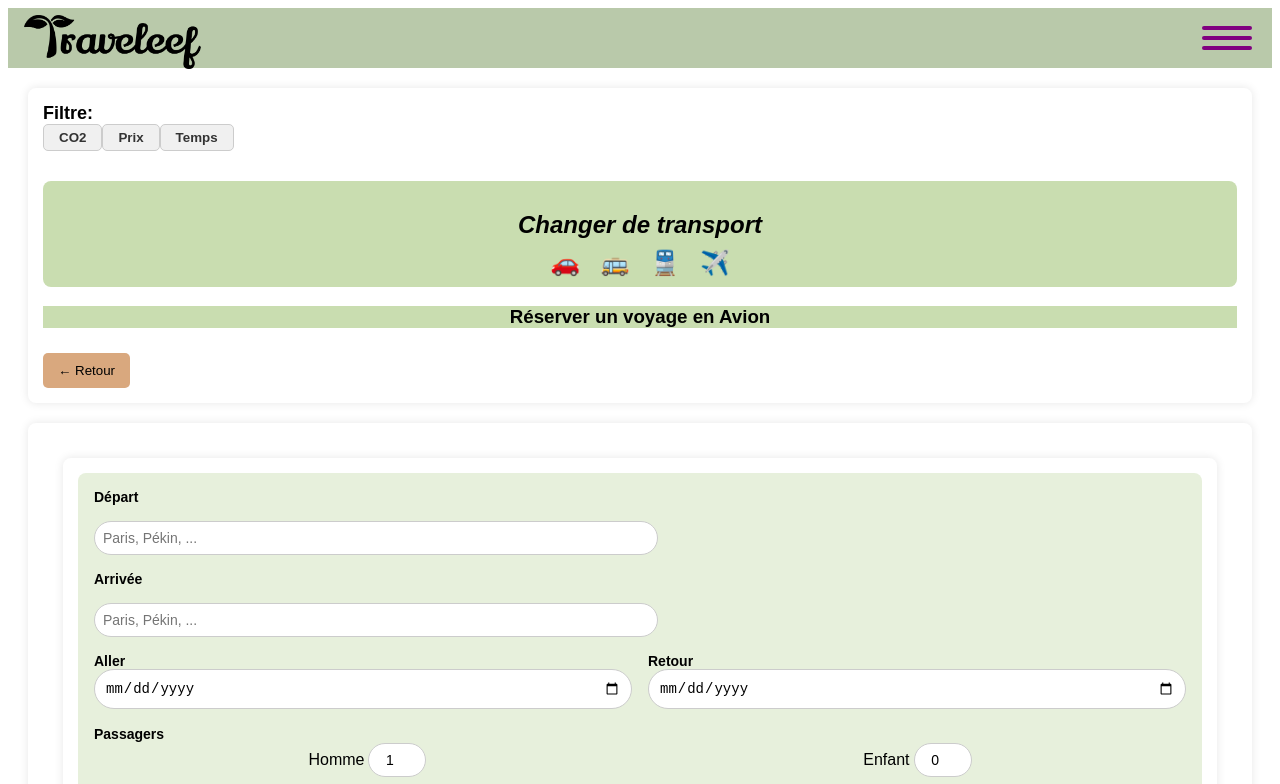
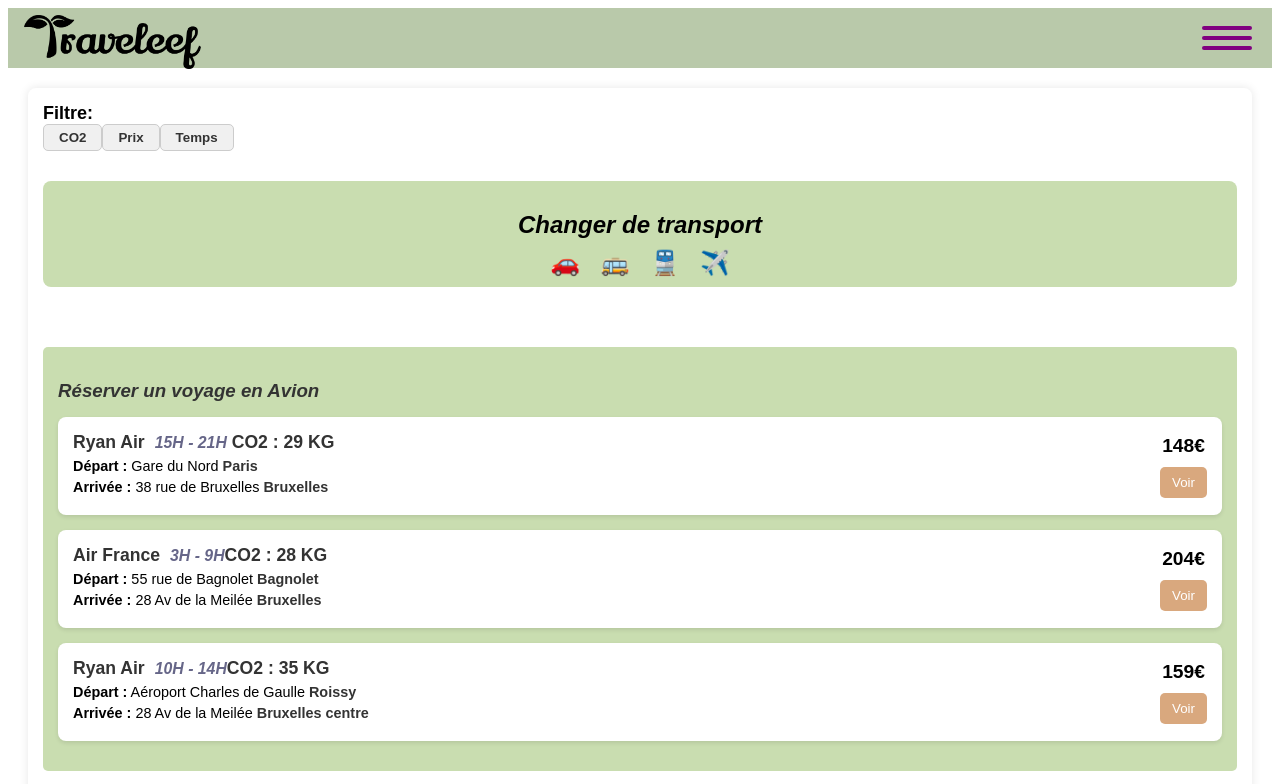
Before and after one commit to emarielouise972/Traveleef_frontend, an Angular app in the folder accueil/: page /recherche-voyages in a window 1280 px wide. Shown: the top 784 px of the page. Built offline with nearby package versions, Linux system fonts and the light colour scheme.

Commit message:
probleme dimensions + ajout page detail

```diff
--- a/accueil/src/app/app.routes.ts
+++ b/accueil/src/app/app.routes.ts
@@ -1,6 +1,7 @@
 import { Routes } from '@angular/router';
 import { PageAccueilComponent } from './page-accueil/page-accueil.component';
 import { RechercheVoyagesComponent } from './recherche-voyages/recherche-voyages.component';
+import { DetailComponent } from './detail/detail.component';
 
 export const routes: Routes = [
     {
@@ -10,5 +11,9 @@
     {
         path:'recherche-voyages',
         component:RechercheVoyagesComponent
+    },
+    {
+        path:'detail',
+        component:DetailComponent
     }
 ];
--- /dev/null
+++ b/accueil/src/app/detail/detail.component.html
@@ -0,0 +1,26 @@
+<div class="reservation-card">
+    <div class="card-header">
+      <h2>15h-21h</h2>
+      <div class="logo">
+        <span>Ryan Air</span>
+      </div>
+    </div>
+
+    <div class="card-details">
+      <p><strong>Départ:</strong></p>
+      <p>Paris, Gare du nord <span class="highlight-time">15h</span></p>
+
+      <p><strong>Arrivée:</strong></p>
+      <p>Bruxelles <span class="highlight-time">21h</span></p>
+
+      <p><strong>Empreinte carbone:</strong> <span class="co2">29Kg CO2</span></p>
+
+      <p><strong>Prix:</strong> <span class="price">148€</span></p>
+    </div>
+
+    <button class="reserve-button">Réserver</button>
+  </div>
+
+  <div class="back-button">
+    <button class="circle-button">&#x21A9;</button>
+  </div>
--- a/accueil/src/app/recherche-voyages/recherche-voyages.component.html
+++ b/accueil/src/app/recherche-voyages/recherche-voyages.component.html
@@ -1,9 +1,8 @@
-
 <div class="container">
   <!-- Barre de filtres -->
   <div class="filter-bar">
     <span class="filter">
-        <span class="filter"><strong>Filtre:</strong></span>
+      <span class="filter"><strong>Filtre:</strong></span>
       <div class="sort-buttons">
         <button>CO2</button>
         <button>Prix</button>
@@ -14,7 +13,6 @@
 
   <!-- Changer de transport -->
   <div class="transport-header">
-
     <h2>Changer de transport</h2>
     <div class="icons">
       <!-- Ajoutez des icônes avec des images ou une librairie comme FontAwesome -->
@@ -29,8 +27,75 @@
   <div class="flight-list">
     <h3>Réserver un voyage en Avion</h3>
 
-    <!-- Utilisation d'un *ngFor pour afficher chaque vol -->
-    <!--<div class="flight-card" *ngFor="let flight of flights">
+    <!-- Vol 1 -->
+    <div class="flight-card">
+      <div class="flight-info">
+        <h4>
+          <strong>Ryan Air</strong> <span class="time">15H - 21H</span>
+          <span class="c02"> CO2 : 29 KG</span>
+        </h4>
+        <p>
+          <strong>Départ :</strong> Gare du Nord
+          <span class="highlight">Paris</span>
+        </p>
+        <p>
+          <strong>Arrivée :</strong> 38 rue de Bruxelles
+          <span class="highlight">Bruxelles</span>
+        </p>
+      </div>
+      <div class="price">
+        <p><strong>148€</strong></p>
+        <button class="view-button" routerLink="detail">Voir</button>
+      </div>
+    </div>
+
+    <!-- Vol 2 -->
+    <div class="flight-card">
+      <div class="flight-info">
+        <h4>
+          <strong>Air France</strong> <span class="time">3H - 9H</span>
+          <span class="c02">CO2 : 28 KG</span>
+        </h4>
+        <p>
+          <strong>Départ :</strong> 55 rue de Bagnolet
+          <span class="highlight">Bagnolet</span>
+        </p>
+        <p>
+          <strong>Arrivée :</strong> 28 Av de la Meilée
+          <span class="highlight">Bruxelles</span>
+        </p>
+      </div>
+      <div class="price">
+        <p><strong>204€</strong></p>
+        <button class="view-button" routerLink="detail">Voir</button>
+      </div>
+    </div>
+
+    <!-- Vol 3 -->
+    <div class="flight-card">
+      <div class="flight-info">
+        <h4>
+          <strong>Ryan Air</strong> <span class="time">10H - 14H</span>
+          <span class="c02">CO2 : 35 KG</span>
+        </h4>
+        <p>
+          <strong>Départ :</strong> Aéroport Charles de Gaulle
+          <span class="highlight">Roissy</span>
+        </p>
+        <p>
+          <strong>Arrivée :</strong> 28 Av de la Meilée
+          <span class="highlight" >Bruxelles centre</span>
+        </p>
+      </div>
+      <div class="price">
+        <p><strong>159€</strong></p>
+        <button class="view-button" routerLink="detail">Voir</button>
+      </div>
+    </div>
+  </div>
+
+  <!-- Utilisation d'un *ngFor pour afficher chaque vol -->
+  <!--<div class="flight-card" *ngFor="let flight of flights">
       <div class="flight-info">
         <span>{{ flight.emissions }}</span>
         <h4>
@@ -53,10 +118,9 @@
         <button class="view-button">Voir</button>
       </div>
    </div>-->
-  </div>
 
   <!-- Bouton retour -->
   <div class="back-button">
-    <button>&larr; Retour</button>
+    <button routerLink="page-accueil">&larr; Retour</button>
   </div>
 </div>
--- a/accueil/src/app/recherche-voyages/recherche-voyages.component.ts
+++ b/accueil/src/app/recherche-voyages/recherche-voyages.component.ts
@@ -1,10 +1,11 @@
 import { NgFor } from '@angular/common';
 import { Component } from '@angular/core';
+import { DetailComponent } from '../detail/detail.component';
 
 @Component({
   selector: 'app-recherche-voyages',
   standalone: true,
-  imports: [NgFor],
+  imports: [NgFor,DetailComponent],
   templateUrl: './recherche-voyages.component.html',
   styleUrl: './recherche-voyages.component.css'
 })
--- a/accueil/src/styles.css
+++ b/accueil/src/styles.css
@@ -411,52 +411,85 @@
 }
 
 /* Liste des vols */
-.flight-list h3 {
-  color: black;
-  margin-bottom: 10px;
-  text-align: center;
+/* Conteneur principal */
+.flight-list {
+  margin-top: 5%;
+  background-color: #C9DDB0;
+  padding: 15px;
+  border-radius: 5px;
 }
 
-.flight-list {
-  background-color: #C9DDB0;
+.flight-list h3 {
+  font-family: Arial, sans-serif;
+  font-weight: bold;
+  font-style: italic;
+  margin-bottom: 15px;
+  color: #333;
 }
 
+/* Carte de vol */
 .flight-card {
-  background-color: #fff;
   display: flex;
   justify-content: space-between;
-  border: 1px solid #ddd;
+  align-items: center;
+  background-color: #fff;
+  margin-bottom: 15px;
   border-radius: 8px;
-  margin-bottom: 15px;
-  padding: 10px;
-  box-shadow: 0 1px 3px rgba(0, 0, 0, 0.2);
+  box-shadow: 0 2px 4px rgba(0, 0, 0, 0.1);
+  padding: 15px;
 }
 
 .flight-info h4 {
   margin: 0;
+  font-size: 1.1em;
+  color: #333;
+}
+
+.flight-info .time {
+  font-size: 0.9em;
+  font-style: italic;
+  color: #668;
+  margin-left: 10px;
 }
 
 .flight-info p {
   margin: 5px 0;
+  font-size: 0.9em;
 }
 
-.highlight {
+.flight-info .highlight {
   font-weight: bold;
   color: #333;
 }
 
+/* Prix et bouton */
 .price {
   text-align: center;
-  display: flex;
-  flex-direction: column;
-  justify-content: center;
+}
+.co2 {
+  margin-left: 10px;
+}
+.price p {
+  font-size: 1.2em;
+  font-weight: bold;
+  margin: 0 0 10px;
+
 }
 
-.price p {
-  font-size: 20px;
-  font-weight: bold;
-  margin: 0 0 5px 0;
+.view-button {
+  background-color: #d9a87e;
+  color: #fff;
+  border: none;
+  border-radius: 5px;
+  padding: 8px 12px;
+  cursor: pointer;
+  transition: background-color 0.3s ease;
 }
+
+.view-button:hover {
+  background-color: #b38362;
+}
+
 
 .view-button {
   background-color: #d9a87e;
@@ -501,3 +534,113 @@
   background-color: #C9DDB0;
   color: white;
 }
+/*-----------detail--------------*/
+/*
+/* Carte principale
+.reservation-card {
+  background-color: #E0E9D5;
+  border-radius: 10px;
+  padding: 15px;
+  width: 280px;
+  box-shadow: 0 2px 4px rgba(0, 0, 0, 0.1);
+  font-family: Arial, sans-serif;
+  margin: 20px auto;
+  position: relative;
+}
+
+/* En-tête de la carte
+.card-header {
+  display: flex;
+  justify-content: space-between;
+  align-items: center;
+}
+
+.card-header h2 {
+  font-size: 1.3em;
+  font-weight: bold;
+  margin: 0;
+}
+
+.logo {
+  background-color: #E91E63; /* Couleur rose pour le logo
+  color: #fff;
+  font-size: 0.9em;
+  font-weight: bold;
+  text-transform: uppercase;
+  border-radius: 50%;
+  width: 50px;
+  height: 50px;
+  display: flex;
+  justify-content: center;
+  align-items: center;
+  position: absolute;
+  top: -10px;
+  right: -10px;
+}
+
+/* Détails du trajet
+.card-details p {
+  margin: 8px 0;
+  font-size: 0.95em;
+}
+
+.card-details .highlight-time {
+  font-weight: bold;
+  color: #333;
+  margin-left: 5px;
+}
+
+.card-details .co2 {
+  font-weight: bold;
+  color: #4CAF50;
+}
+
+.card-details .price {
+  font-weight: bold;
+  font-size: 1.1em;
+  color: #333;
+}
+
+/* Bouton réserver
+.reserve-button {
+  background-color: #D9A87E;
+  color: #fff;
+  border: none;
+  padding: 8px 12px;
+  border-radius: 20px;
+  font-weight: bold;
+  cursor: pointer;
+  width: 100%;
+  text-align: center;
+  margin-top: 10px;
+  transition: background-color 0.3s;
+}
+
+.reserve-button:hover {
+  background-color: #B38362;
+}
+
+/* Bouton retour
+.back-button {
+  text-align: center;
+  margin-top: 15px;
+}
+
+.circle-button {
+  background-color: #D9A87E;
+  color: #333;
+  border: none;
+  width: 50px;
+  height: 50px;
+  border-radius: 50%;
+  font-size: 1.5em;
+  cursor: pointer;
+  display: inline-flex;
+  justify-content: center;
+  align-items: center;
+  transition: background-color 0.3s;
+}
+
+.circle-button:hover {
+  background-color: #B38362;
+}*/
```
Also changed, not shown: accueil/src/app/detail/detail.component.ts (added, +12 -0 lines), accueil/src/app/detail/detail.component.css (added), 1 other file (tests, documents, lock files or other folders).
